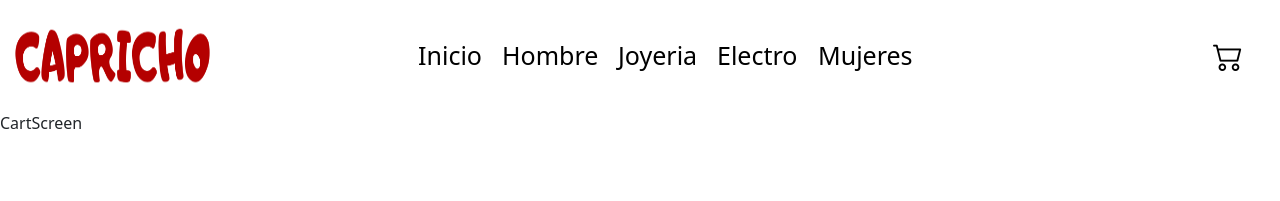
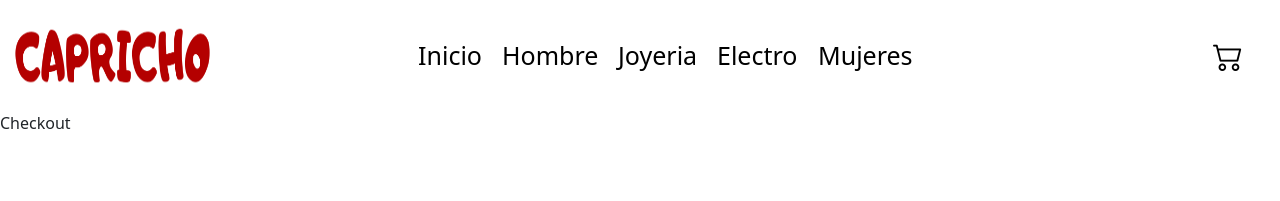
Before and after one commit to francoDevv/Ecommerce-Votta, a React (Vite) app: page /cart in a window 1280 px wide. Shown: the top 201 px of the page. Built offline with nearby package versions, Linux system fonts and the light colour scheme.

Commit message:
adding context and firebase

```diff
--- a/package.json
+++ b/package.json
@@ -11,6 +11,7 @@
   "dependencies": {
     "axios": "^1.2.3",
     "bootstrap": "^5.2.3",
+    "firebase": "^9.17.1",
     "react": "^18.2.0",
     "react-bootstrap": "^2.7.0",
     "react-dom": "^18.2.0",
--- a/src/App.jsx
+++ b/src/App.jsx
@@ -1,15 +1,17 @@
 // import { useState } from 'react'
 import React from 'react'
 import { Route, Routes } from 'react-router-dom'
-import CartScreen from './components/CartContext/CartContext.jsx'
+import Checkout from './components/Checkout/Checkout.jsx'
 import ItemDetail from './components/ItemDetail/index.jsx'
 import ItemList from './components/ItemList/index.jsx'
 import ItemListContainer from './components/ItemListContainer/ItemListContainer.jsx'
 import Navbar from './components/Navbar/Navbar.jsx'
+import CartProvider from './context/CartContext.jsx'
 
 function App() {
   return (
     <div className="App">
+      <CartProvider>
       <Navbar/>
         <Routes>
           <Route path='/' element={<ItemListContainer />}>
@@ -21,10 +23,11 @@ function App() {
           <Route path='/item/:itemId' element={<ItemDetail/>}>
           </Route>
 
-          <Route path='/cart' element={<CartScreen/>} >
+          <Route path='/cart' element={<Checkout/>} >
           </Route>
 
         </Routes>
+      </CartProvider>
     </div>
   )
 }
--- a/src/components/CartContext/CartContext.jsx
+++ /dev/null
@@ -1,9 +0,0 @@
-import React from 'react'
-
-const CartScreen = () => {
-  return (
-    <div>CartScreen</div>
-  )
-}
-
-export default CartScreen
--- a/src/components/CartWidget/CartWidget.jsx
+++ b/src/components/CartWidget/CartWidget.jsx
@@ -1,7 +1,8 @@
-import React from 'react'
+import React, { useContext } from 'react'
 import "./CartWidget.css"
 
 const CartWidget = () => {
+
   return (
     <div className="divCarrito">
         <i className="bi bi-cart2 carrito"></i>
--- /dev/null
+++ b/src/components/Checkout/Checkout.jsx
@@ -0,0 +1,9 @@
+import React from 'react'
+
+const Checkout = () => {
+  return (
+    <div>Checkout</div>
+  )
+}
+
+export default Checkout
--- a/src/components/ItemDetail/index.jsx
+++ b/src/components/ItemDetail/index.jsx
@@ -1,6 +1,6 @@
 import axios from 'axios'
-import React, { useEffect } from 'react'
-import { useState } from 'react'
+import React, { useEffect, useContext, useState } from 'react'
+import { CartContext } from '../../context/CartContext.jsx'
 import { useParams } from 'react-router-dom'
 import "./itemDetail.css"
 
@@ -15,9 +15,10 @@ const ItemDetail = () => {
        axios.get(urlItem).then((res) => setItem(res.data));
     }, [itemId])
 
-    // const CartContext = React.createContext(0);
+    // const [count, setCount] = useState(0)
 
-    const [count, setCount] = useState(0)
+    const nombre = useContext(CartContext);
+    console.log('nombre:', nombre);
 
   return (
     <div>
@@ -29,8 +30,8 @@ const ItemDetail = () => {
             <div>
                 <h4>{item.description}</h4>
                 <h5>{item.price}</h5>
-                <button type="button" className="btn btn-danger" onClick={() => setCount(count + 1)}>Agregar al carrito</button>
-                <p>Clickeaste {count} veces el boton</p>
+                {/* <button type="button" className="btn btn-danger" onClick={()=> setCount(count + 1)}>Agregar al carrito</button>
+                <p>Clickeaste {count} veces el boton</p> */}
             </div>
         </div>
     </div>
--- /dev/null
+++ b/src/context/CartContext.jsx
@@ -0,0 +1,37 @@
+import React, { useState } from 'react'
+
+export const CartContext = React.createContext([]);
+
+const CartProvider = ({children}) => {
+
+    const [cart, setCart] = useState([]);
+
+    const agregarProducto = (product, quantity) => {
+        if (existeCarrito(product.id)) {
+            setCart(cart.map(product => {
+                return product.id === product.id ? {...product, quantity: product.quantity + quantity} : product
+            }));
+        } else{
+                setCart([...cart, {...product, quantity}]);
+            }
+    }
+
+    const limpiarCarrito = () => setCart([]);
+
+    const existeCarrito = (id) => cart.find((product) => product.id === id) ? true : false;
+
+    const borrarProducto = (id) => setCart(cart.filter((product) => product.id !== id));
+
+  return (
+    <CartContext.Provider value={{
+        limpiarCarrito,
+        existeCarrito,
+        borrarProducto,
+        agregarProducto,
+    }}>
+        {children}
+    </CartContext.Provider>
+  )
+}
+
+export default CartProvider
```
Also changed, not shown: db/firebase-config.js (added), src/components/Checkout/Checkout.css (added), 1 other file (tests, documents, lock files or other folders).
